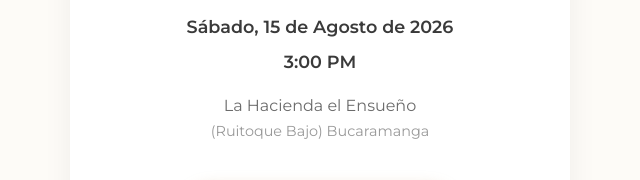
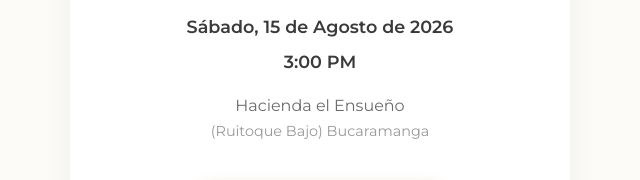
Before and after one commit to alejoherrera05-del/InvitacionbodaD-D, a plain HTML site: page index.html in a window 1280 px wide. Shown: the part 1431-1611 px from the top of the page, 320-960 px from the left. Drawn offline with nearby package versions, Linux system fonts and the light colour scheme.

Commit message:
Update index.html

```diff
--- a/index.html
+++ b/index.html
@@ -579,7 +579,7 @@
             <h3 style="font-size: 2rem; margin-bottom: 15px; color: var(--text-dark);">Ceremonia y Recepción</h3>
             <p style="font-size: 1.1rem; margin-bottom: 5px;"><strong>Sábado, 15 de Agosto de 2026</strong></p>
             <p style="font-size: 1.1rem; margin-bottom: 15px;"><strong>3:00 PM</strong></p>
-            <p style="color: var(--text-gray);">La Hacienda el Ensueño</p>
+            <p style="color: var(--text-gray);">Hacienda el Ensueño</p>
             <p style="font-size: 0.9rem; color: #999; margin-bottom: 20px;">(Ruitoque Bajo) Bucaramanga</p>
             <a href="https://www.google.com/maps/dir/?api=1&destination=Hacienda+El+Ensueño,+Ruitoque+Bajo,+Bucaramanga,+Colombia" target="_blank" class="btn">Ver Mapa / Cómo llegar</a>
         </div>
```
